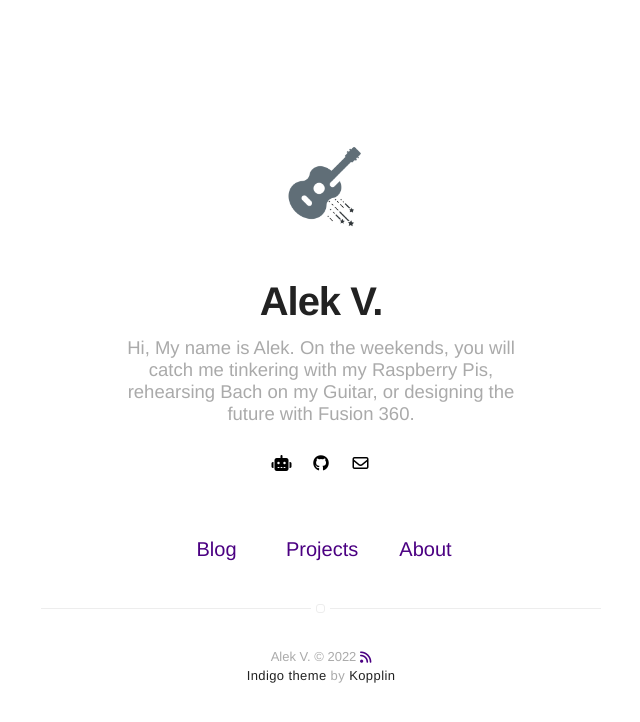
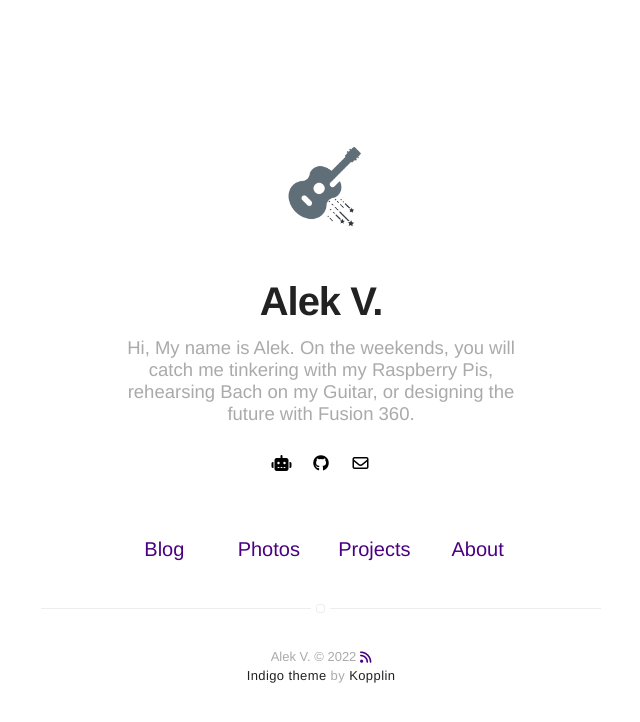
Before and after one commit to alekthegenius/alekthegenius.github.io, a Jekyll site: the page built from index.html, in a window 1280 px wide. Shown: the top 722 px of the page, without its empty margins (319-959 px from the left). Built offline with Jekyll 4.4.1, drawn with Linux system fonts in a browser that asks for light colours; nearby versions of some CDN libraries.

Commit message:
Update nav.html

```diff
--- a/_includes/nav.html
+++ b/_includes/nav.html
@@ -13,6 +13,10 @@
                 </li>
             {% endif %}
         {% endif %}
+
+        <li class="item">
+              <a class="link" href="{{ site.url }}/Aleks-Photos">Photos</a>
+        </li>
 
         {% if site.projects == true %}
             {% if page.title != "Projects" %}
```
